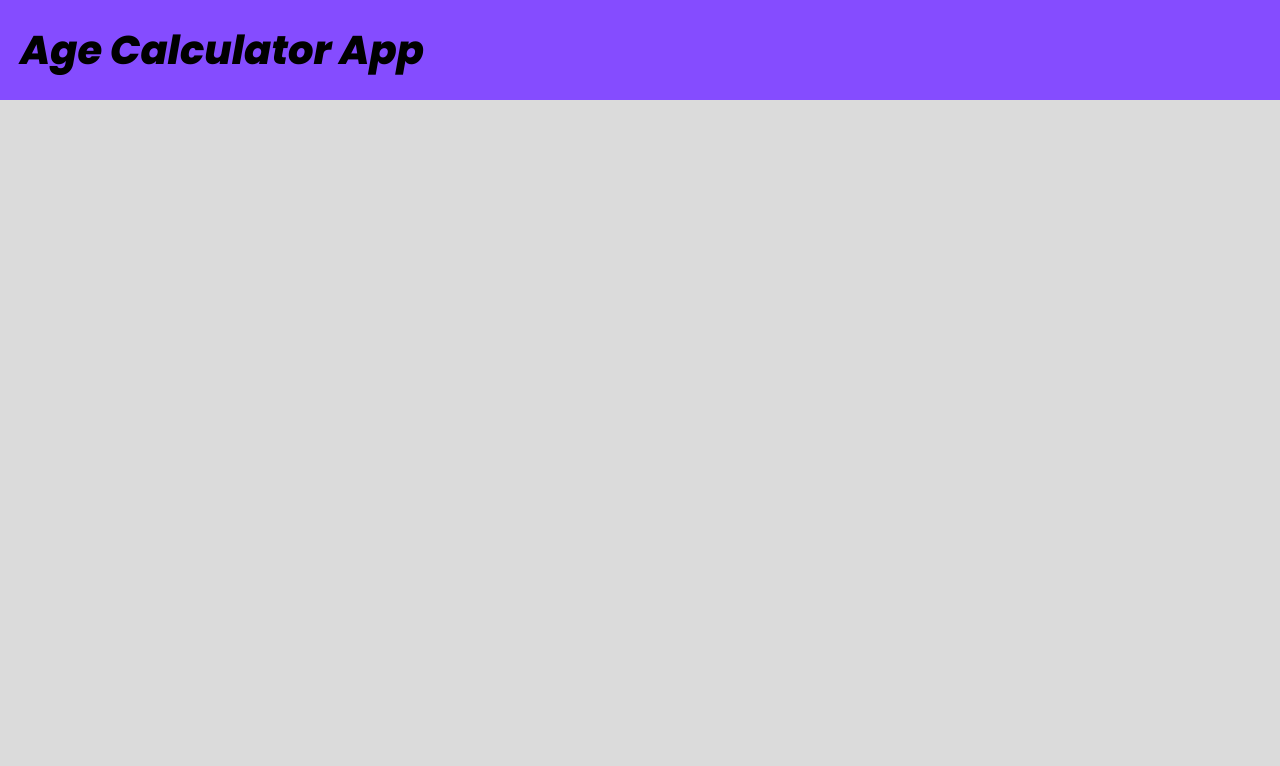
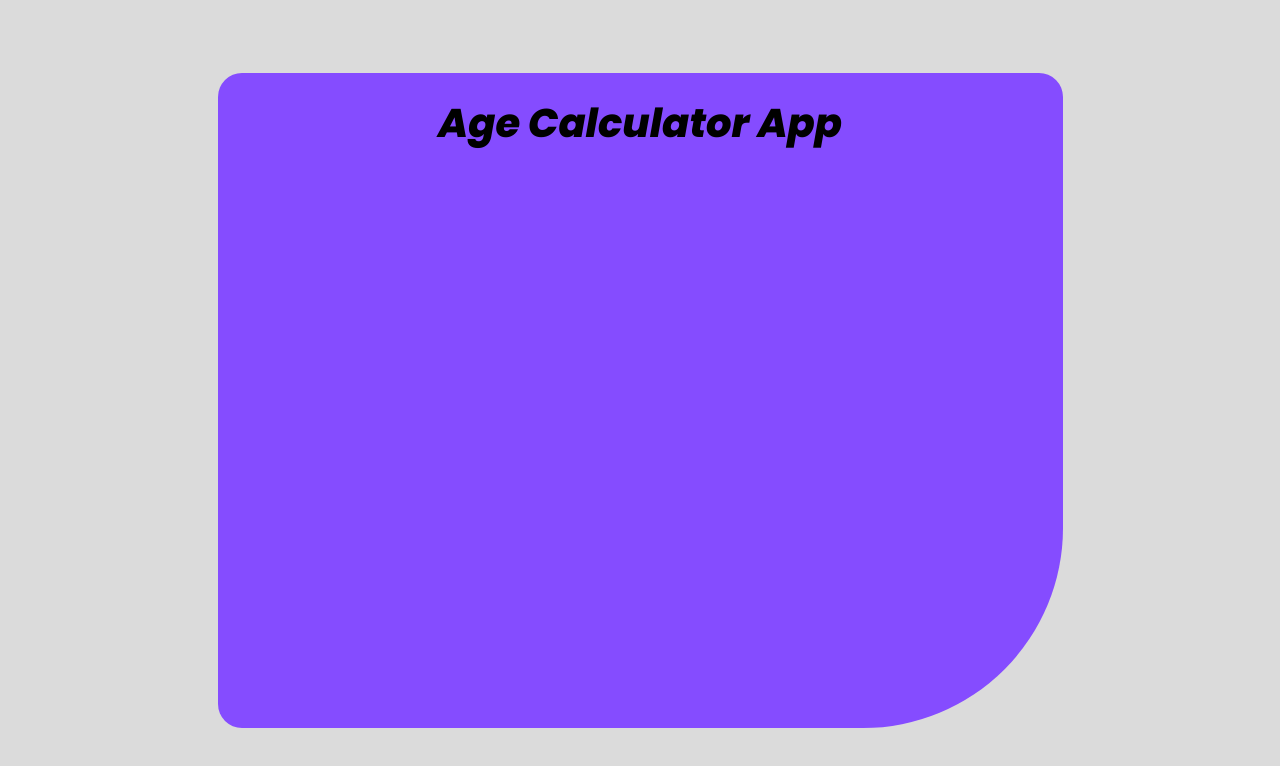
Before and after one commit to pkthunder87/age-calc-app, a React (Vite) app: page / in a window 1280 px wide. Shown: the top 766 px of the page. Built offline with nearby package versions, Linux system fonts and the light colour scheme.

Commit message:
Feat: Match main app shape to design shape

```diff
--- a/src/App.jsx
+++ b/src/App.jsx
@@ -1,19 +1,23 @@
-import styled from "styled-components";
+import styled, { css } from "styled-components";
 import GlobalStyles from "./styles/GlobalStyles";
+
+const test = css`
+  text-align: center;
+`;
 
 const StyledApp = styled.main`
   background-color: var(--color-purple);
   padding: 2rem;
+  height: 65.5rem;
+  width: 84.5rem;
   font-style: italic;
+  border-radius: 24px 24px 200px 24px;
 `;
 
 const H1 = styled.h1`
   font-size: 4rem;
   font-weight: 700;
-`;
-
-const Inputs = styled.input`
-  font-size: 3.2rem;
+  ${test}
 `;
 
 function App() {
--- a/src/styles/GlobalStyles.js
+++ b/src/styles/GlobalStyles.js
@@ -35,6 +35,9 @@ html {
 body {
     height: 100dvh;
     width: 100dvw;
+    display: flex;
+    align-items: center;
+    justify-content: center;
     background-color: var(--color-light-grey);
     font-family: 'Poppins', sans-serif;
 }
```
Also changed, not shown: src/components/Inputs.jsx (added, +7 -0 lines).
